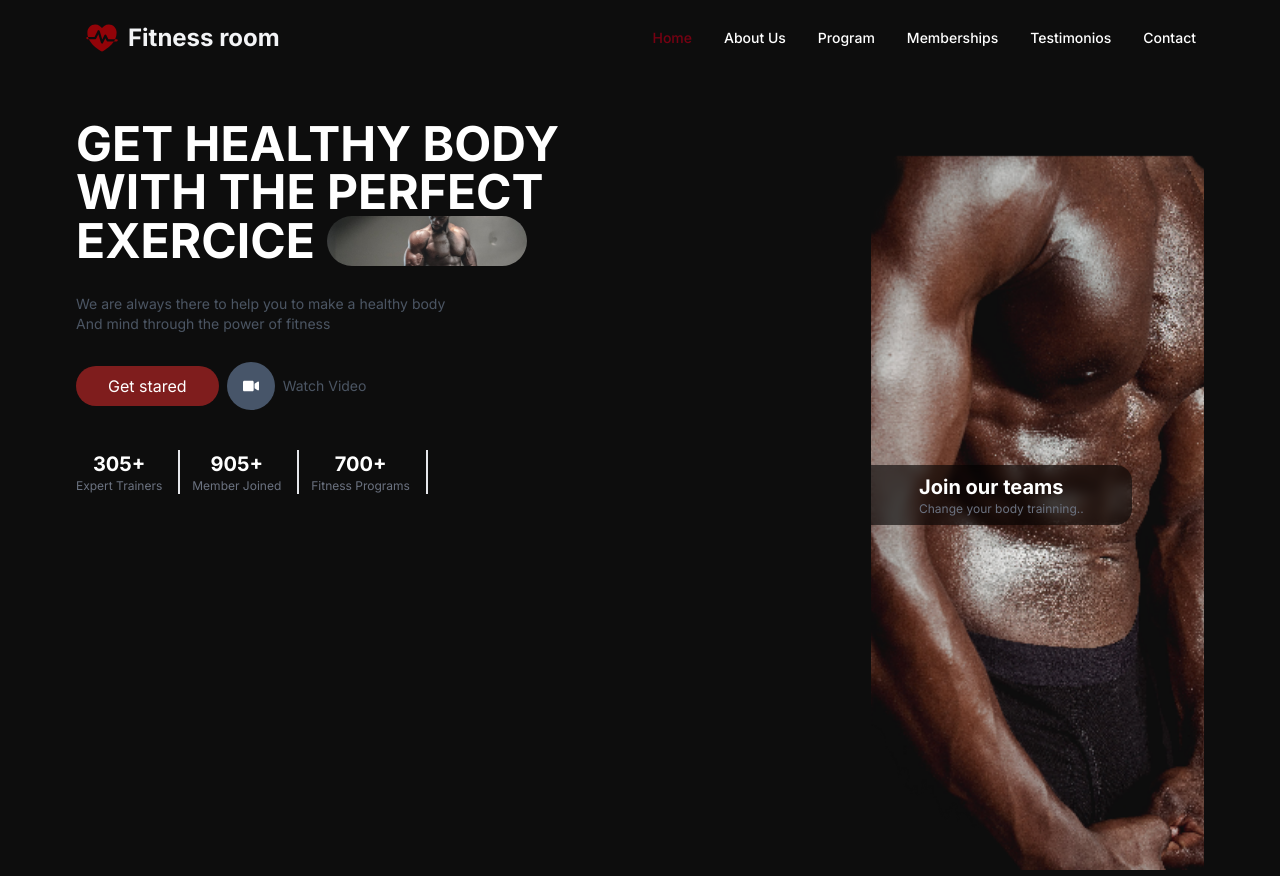
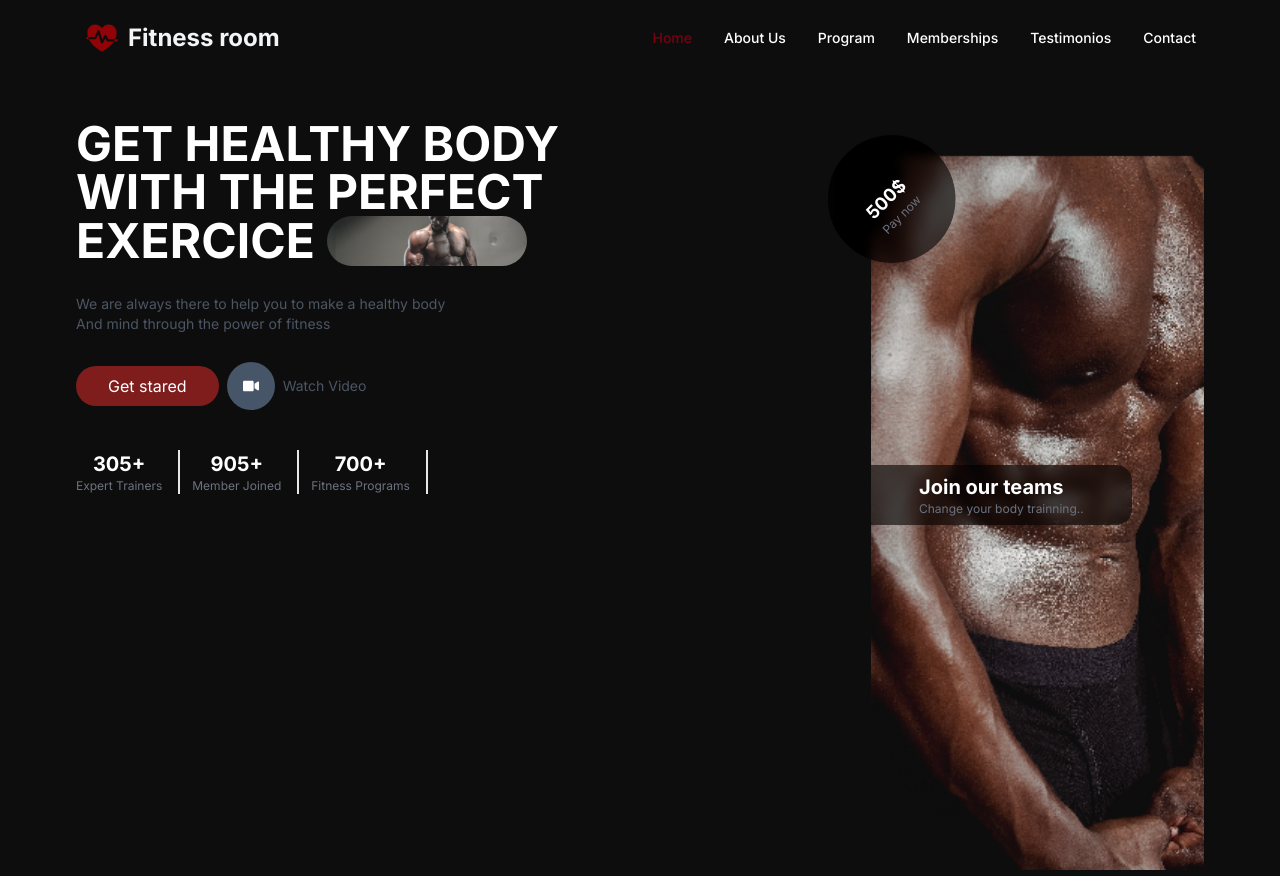
Before and after one commit to tchasinga/gym-rooms, a Next.js app: page / in a window 1280 px wide. Built offline with nearby package versions, Linux system fonts and the light colour scheme.

Commit message:
Mew code is staring up

```diff
--- a/src/app/components/Heros.jsx
+++ b/src/app/components/Heros.jsx
@@ -55,7 +55,6 @@ export default function Heros() {
             </div>
           </div>
         </div>
-
         <div className="relative">
           <div className="myImgD">
             <Image src={TwoImg} className="codign" />
@@ -64,7 +63,12 @@ export default function Heros() {
               <h1 className="text-xl font-bold">Join our teams</h1>
               <p className="text-xs text-gray-500">Change your body trainning..</p>
             </div>
-
+              <div className="w-32 h-32 mycircle absolute bg-black top-[3%] left-[-13%]">
+                 <div className="flex flex-col items-center justify-center mt-12 -rotate-45 ">
+                 <h1 className="text-lg font-bold">500$</h1>
+                 <p className="text-xs text-gray-500">Pay now</p>
+                 </div>
+              </div>
         </div>
       </div>
     </div>
--- a/src/app/globals.css
+++ b/src/app/globals.css
@@ -74,3 +74,7 @@ section {
   height: 150%;
   object-fit: cover;
 }
+
+.mycircle{
+  clip-path: circle(50% at 50% 50%);
+}
```
